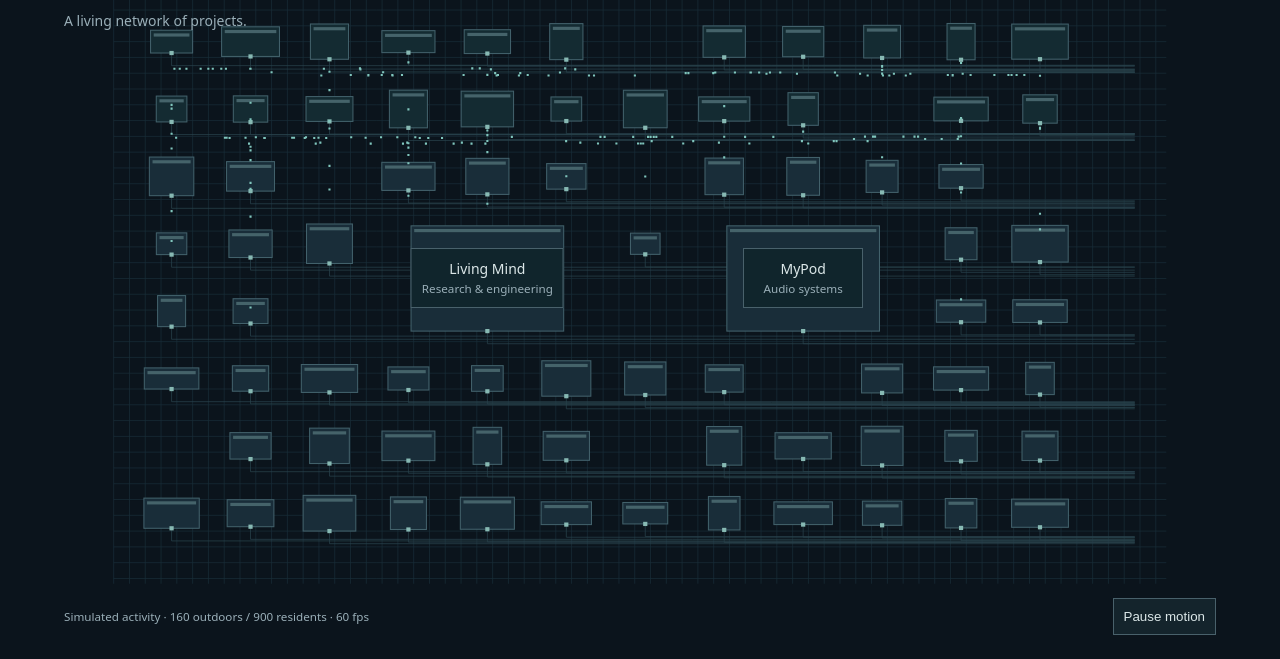
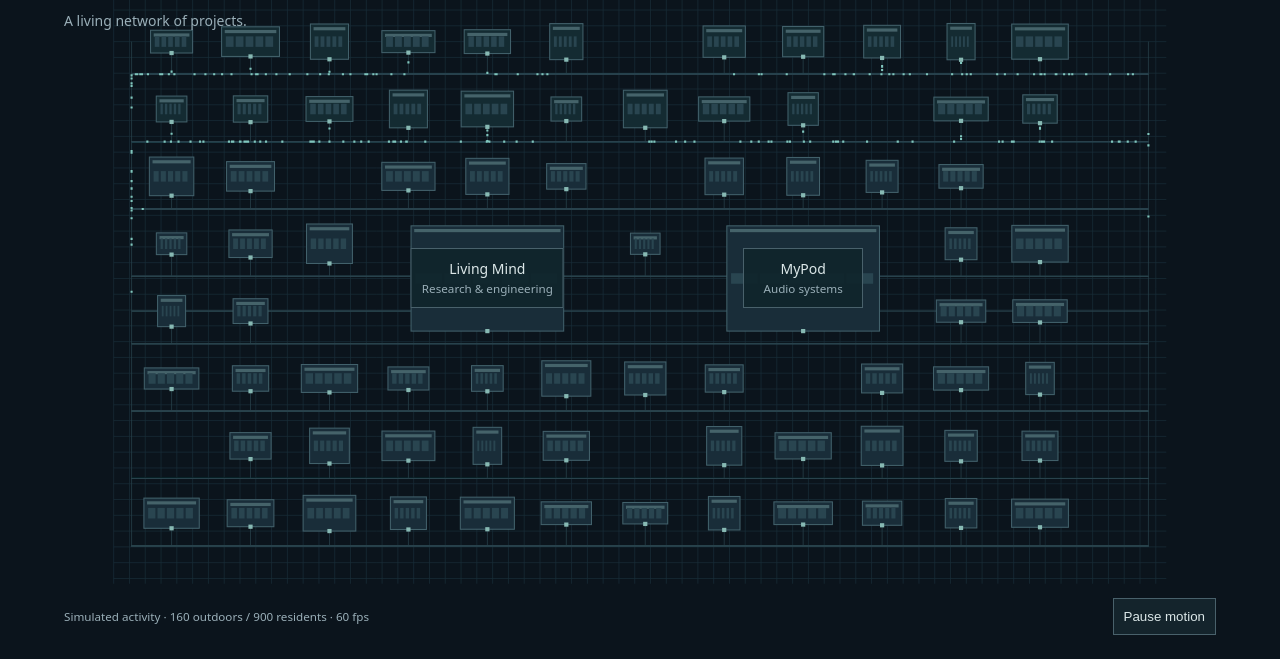
Before and after one commit to nivednb/nivednb.github.io, a plain HTML site: page experiments/living-infrastructure/index.html in a window 1280 px wide. Shown: the part 141-800 px from the top of the page. Drawn offline with Linux system fonts and the light colour scheme.

Commit message:
Improve route continuity and visible repair consequences

```diff
--- a/experiments/living-infrastructure/index.html
+++ b/experiments/living-infrastructure/index.html
@@ -5,8 +5,8 @@
 const c=document.querySelector('canvas'),g=c.getContext('2d'),bg=document.createElement('canvas'),b=bg.getContext('2d');let w,h,s,ox,oy,dpr,paused=false,t=0,last=0,frames=0,elapsed=0,fps=0;
 let seed=421;function rnd(){seed=(Math.imul(seed,1664525)+1013904223)>>>0;return seed/4294967296}
 const buildings=[];for(let y=0;y<8;y++)for(let x=0;x<12;x++){if((x>=3&&x<=5||x>=7&&x<=9)&&y>=3&&y<=4)continue; if(rnd()<.13)continue;buildings.push({x:55+x*75,y:45+y*64,w:26+rnd()*30,h:20+rnd()*20,kind:y<2?'home':'work',progress:1})}
-const hubs=[{x:355,y:270,w:145,h:100,kind:'work',progress:1},{x:655,y:270,w:145,h:100,kind:'work',progress:1}];buildings.push(...hubs);const homes=buildings.filter(q=>q.kind==='home'),jobs=buildings.filter(q=>q.kind==='work');const agents=Array.from({length:900},(_,i)=>({home:homes[i%homes.length],job:jobs[Math.floor(rnd()*jobs.length)],phase:0,wait:rnd()*25,speed:20+rnd()*35,x:0,y:0,route:[],index:0,visible:false}));function door(q){return [q.x,q.y+q.h/2+3]}function route(a,z){let [x,y]=door(a),[u,v]=door(z);return [[x,y],[x,y+12],[u,y+12],[u,v+12],[u,v]]}function depart(a,from,to){a.route=route(from,to);[a.x,a.y]=a.route[0];a.index=1;a.visible=true}
-function step(a,dt){if(!a.visible){a.wait-=dt;if(a.wait>0)return;depart(a,a.phase===0?a.home:a.job,a.phase===0?a.job:a.home);return}let remaining=a.speed*dt;while(remaining>0&&a.index<a.route.length){let [x,y]=a.route[a.index],dx=x-a.x,dy=y-a.y,d=Math.hypot(dx,dy);if(d<=remaining){a.x=x;a.y=y;remaining-=d;a.index++}else{a.x+=dx/d*remaining;a.y+=dy/d*remaining;remaining=0}}if(a.index===a.route.length){a.visible=false;a.phase=1-a.phase;a.wait=5+rnd()*18;if(a.phase===1)a.job.progress=Math.min(1,a.job.progress+.08)}}
-function transform(ctx){ctx.setTransform(dpr*s,0,0,dpr*s,dpr*ox,dpr*oy)}function resize(){w=innerWidth;h=innerHeight;dpr=Math.min(devicePixelRatio||1,1.5);c.width=bg.width=w*dpr;c.height=bg.height=h*dpr;s=Math.min(w/1000,h/760);ox=(w-1000*s)/2;oy=(h-560*s)/2+30;transform(b);b.strokeStyle='#192d38';b.lineWidth=.7;for(let x=0;x<1000;x+=15){b.beginPath();b.moveTo(x,0);b.lineTo(x,560);b.stroke()}for(let y=0;y<560;y+=15){b.beginPath();b.moveTo(0,y);b.lineTo(1000,y);b.stroke()}for(const q of buildings){b.strokeStyle='#29434d';b.beginPath();b.moveTo(q.x,q.y+q.h/2);b.lineTo(q.x,q.y+q.h/2+12);b.lineTo(970,q.y+q.h/2+12);b.stroke()}for(let i=0;i<2;i++){let q=hubs[i],el=document.getElementById(i?'music':'portfolio');el.style.left=ox+q.x*s+'px';el.style.top=oy+q.y*s+'px'}}addEventListener('resize',resize);resize();
-function draw(now){let dt=Math.min(.05,(now-last)/1000||0);last=now;if(!paused){t+=dt;for(const a of agents)step(a,dt);if(Math.floor(t/8)!==Math.floor((t-dt)/8)){let q=jobs[Math.floor(rnd()*(jobs.length-2))];q.progress=.2}}g.setTransform(1,0,0,1,0,0);g.clearRect(0,0,c.width,c.height);g.drawImage(bg,0,0);transform(g);for(const q of buildings){g.fillStyle=q.kind==='home'?'#142b32':'#192d39';g.strokeStyle=q.progress<1?'#a18b60':'#42616b';g.fillRect(q.x-q.w/2,q.y-q.h/2,q.w,q.h);g.strokeRect(q.x-q.w/2,q.y-q.h/2,q.w,q.h);g.fillStyle='#45636a';g.fillRect(q.x-q.w/2+3,q.y-q.h/2+3,(q.w-6)*q.progress,3);g.fillStyle='#87b9b3';g.fillRect(q.x-2,q.y+q.h/2-2,4,4)}g.fillStyle='#80c6bd';g.beginPath();let n=0;for(const a of agents)if(a.visible){g.rect(a.x-1,a.y-1,2,2);n++}g.fill();frames++;elapsed+=dt;if(elapsed>1){fps=Math.round(frames/elapsed);frames=elapsed=0;document.getElementById('stats').textContent='Simulated activity · '+n+' outdoors / '+agents.length+' residents · '+fps+' fps'}requestAnimationFrame(draw)}document.getElementById('pause').onclick=e=>{paused=!paused;e.target.textContent=paused?'Resume motion':'Pause motion'};if(matchMedia('(prefers-reduced-motion: reduce)').matches){paused=true;document.getElementById('pause').textContent='Resume motion'}requestAnimationFrame(draw);
+const hubs=[{x:355,y:270,w:145,h:100,kind:'work',progress:1},{x:655,y:270,w:145,h:100,kind:'work',progress:1}];buildings.push(...hubs);const homes=buildings.filter(q=>q.kind==='home'),jobs=buildings.filter(q=>q.kind==='work');const agents=Array.from({length:900},(_,i)=>({home:homes[i%homes.length],job:jobs[Math.floor(rnd()*jobs.length)],phase:0,wait:rnd()*25,speed:20+rnd()*35,x:0,y:0,route:[],index:0,visible:false}));function door(q){return [q.x,q.y+q.h/2+3]}function route(a,z){let [x,y]=door(a),[u,v]=door(z),ay= a.y+31,zy=z.y+31,spine= a.x<500? 17:983;return [[x,y],[x,ay],[spine,ay],[spine,zy],[u,zy],[u,v]]}function depart(a,from,to){a.route=route(from,to);[a.x,a.y]=a.route[0];a.index=1;a.visible=true}
+function step(a,dt){if(!a.visible){a.wait-=dt;if(a.wait>0)return;depart(a,a.phase===0?a.home:a.job,a.phase===0?a.job:a.home);return}let remaining=a.speed*dt;while(remaining>0&&a.index<a.route.length){let [x,y]=a.route[a.index],dx=x-a.x,dy=y-a.y,d=Math.hypot(dx,dy);if(d<=remaining){a.x=x;a.y=y;remaining-=d;a.index++}else{a.x+=dx/d*remaining;a.y+=dy/d*remaining;remaining=0}}if(a.index===a.route.length){a.visible=false;a.phase=1-a.phase;a.wait=5+rnd()*18;if(a.phase===0)a.job.progress=Math.min(1,a.job.progress+.08)}}
+function transform(ctx){ctx.setTransform(dpr*s,0,0,dpr*s,dpr*ox,dpr*oy)}function resize(){w=innerWidth;h=innerHeight;dpr=Math.min(devicePixelRatio||1,1.5);c.width=bg.width=w*dpr;c.height=bg.height=h*dpr;s=Math.min(w/1000,h/760);ox=(w-1000*s)/2;oy=(h-560*s)/2+30;transform(b);b.strokeStyle='#192d38';b.lineWidth=.7;for(let x=0;x<1000;x+=15){b.beginPath();b.moveTo(x,0);b.lineTo(x,560);b.stroke()}for(let y=0;y<560;y+=15){b.beginPath();b.moveTo(0,y);b.lineTo(1000,y);b.stroke()}for(const q of buildings){b.strokeStyle='#29434d';b.beginPath();b.moveTo(q.x,q.y+q.h/2);b.lineTo(q.x,q.y+31);b.lineTo(17,q.y+31);b.lineTo(983,q.y+31);b.stroke()}for(const x of [17,983]){b.beginPath();b.moveTo(x,45);b.lineTo(x,525);b.stroke()}for(let i=0;i<2;i++){let q=hubs[i],el=document.getElementById(i?'music':'portfolio');el.style.left=ox+q.x*s+'px';el.style.top=oy+q.y*s+'px'}}addEventListener('resize',resize);resize();
+function draw(now){let dt=Math.min(.05,(now-last)/1000||0);last=now;if(!paused){t+=dt;for(const a of agents)step(a,dt);if(Math.floor(t/8)!==Math.floor((t-dt)/8)){let q=jobs[Math.floor(rnd()*(jobs.length-2))];if(q.progress===1)q.progress=.75}}g.setTransform(1,0,0,1,0,0);g.clearRect(0,0,c.width,c.height);g.drawImage(bg,0,0);transform(g);for(const q of buildings){g.fillStyle=q.kind==='home'?'#142b32':'#192d39';g.strokeStyle=q.progress<1?'#a18b60':'#42616b';g.fillRect(q.x-q.w/2,q.y-q.h/2,q.w,q.h);g.strokeRect(q.x-q.w/2,q.y-q.h/2,q.w,q.h);g.fillStyle='#45636a';g.fillRect(q.x-q.w/2+3,q.y-q.h/2+3,(q.w-6)*q.progress,3);for(let k=0;k<5;k++){g.fillStyle=k/5<q.progress?'#294550':'#101b23';g.fillRect(q.x-q.w/2+4+k*(q.w-8)/5,q.y-5,(q.w-8)/5-2,10)}g.fillStyle='#87b9b3';g.fillRect(q.x-2,q.y+q.h/2-2,4,4)}g.fillStyle='#80c6bd';g.beginPath();let n=0;for(const a of agents)if(a.visible){g.rect(a.x-1,a.y-1,2,2);n++}g.fill();frames++;elapsed+=dt;if(elapsed>1){fps=Math.round(frames/elapsed);frames=elapsed=0;document.getElementById('stats').textContent='Simulated activity · '+n+' outdoors / '+agents.length+' residents · '+fps+' fps'}requestAnimationFrame(draw)}document.getElementById('pause').onclick=e=>{paused=!paused;e.target.textContent=paused?'Resume motion':'Pause motion'};if(matchMedia('(prefers-reduced-motion: reduce)').matches){paused=true;document.getElementById('pause').textContent='Resume motion'}requestAnimationFrame(draw);
 </script></html>
```
